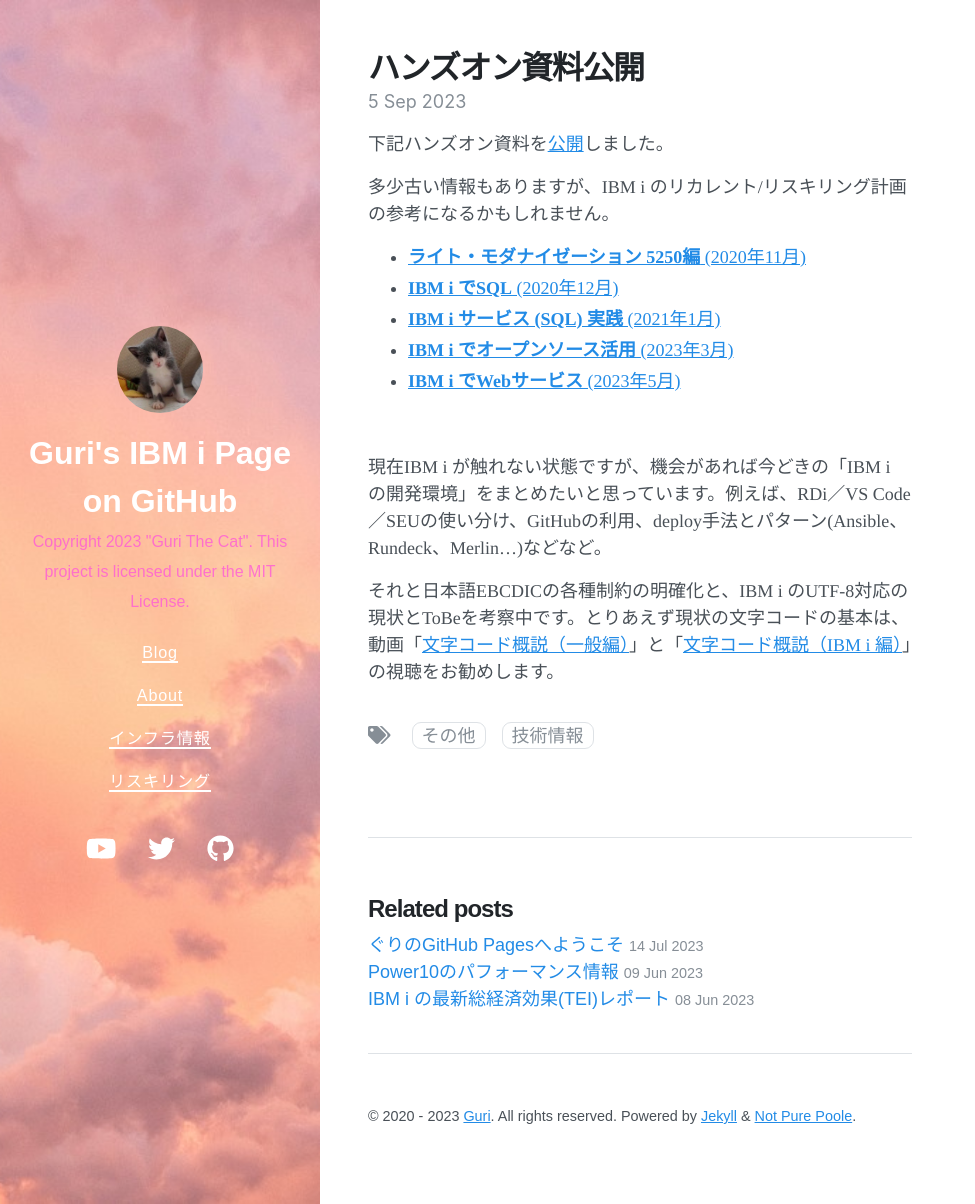
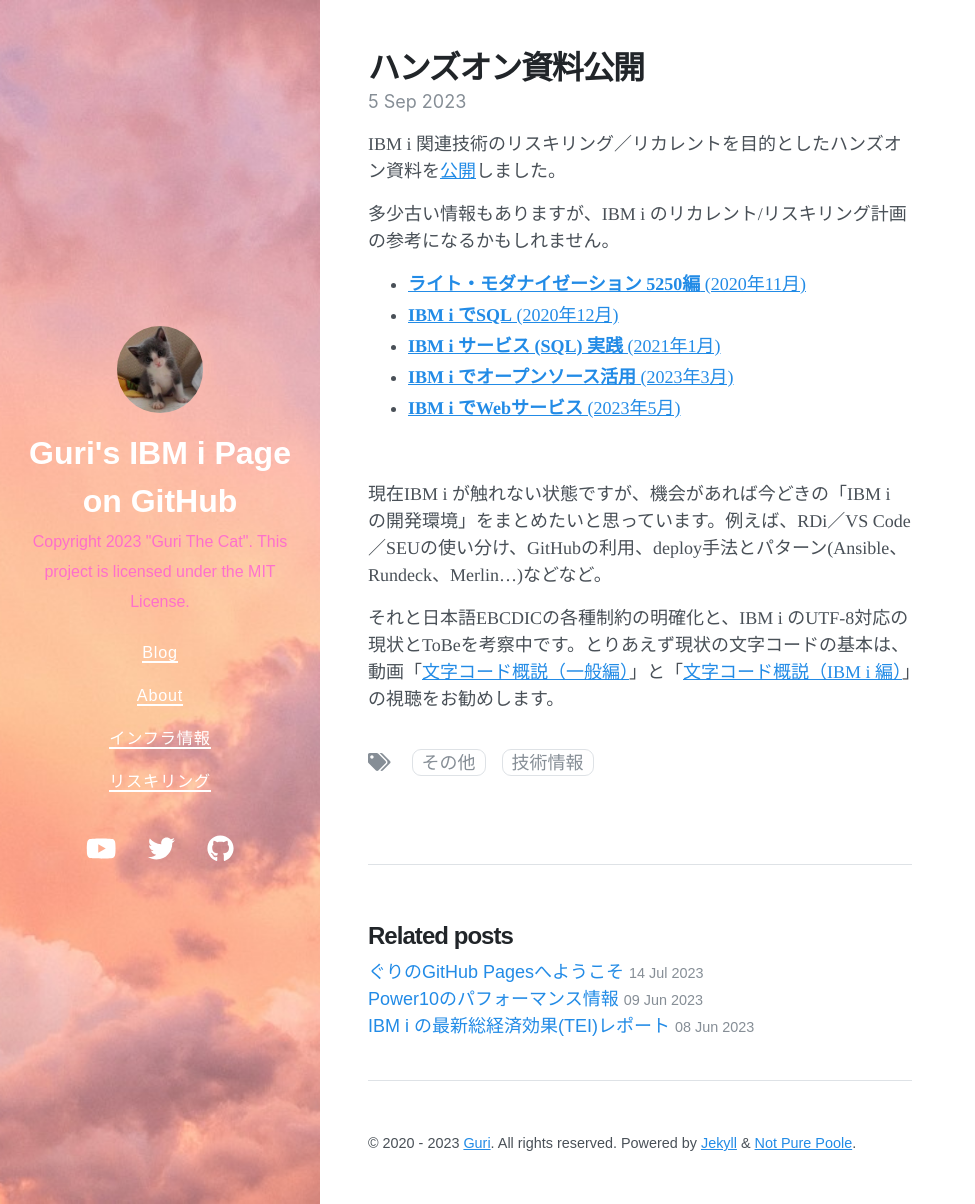
Before and after one commit to GuriCat/GuriPages, a Jekyll site: the page built from _posts/2023-09-05-ハンズオン資料公開.markdown, in a window 1280 px wide and 1204 px high. Shown: the whole window, without its empty margins (0-975 px from the left). Built offline with Jekyll 4.4.1, drawn with Linux system fonts in a browser that asks for light colours; nearby versions of some CDN libraries.

Commit message:
Update 2023-09-05-ハンズオン資料公開.markdown

```diff
--- a/_posts/2023-09-05-ハンズオン資料公開.markdown
+++ b/_posts/2023-09-05-ハンズオン資料公開.markdown
@@ -4,7 +4,7 @@
 date:   2023-09-05 13:48:37 +0900
 tags: [その他, 技術情報]
 ---
-下記ハンズオン資料を[公開](/GuriPages/reskilling/)しました。
+IBM i 関連技術のリスキリング／リカレントを目的としたハンズオン資料を[公開](/GuriPages/reskilling/)しました。
 
 多少古い情報もありますが、IBM i のリカレント/リスキリング計画の参考になるかもしれません。
 
```
